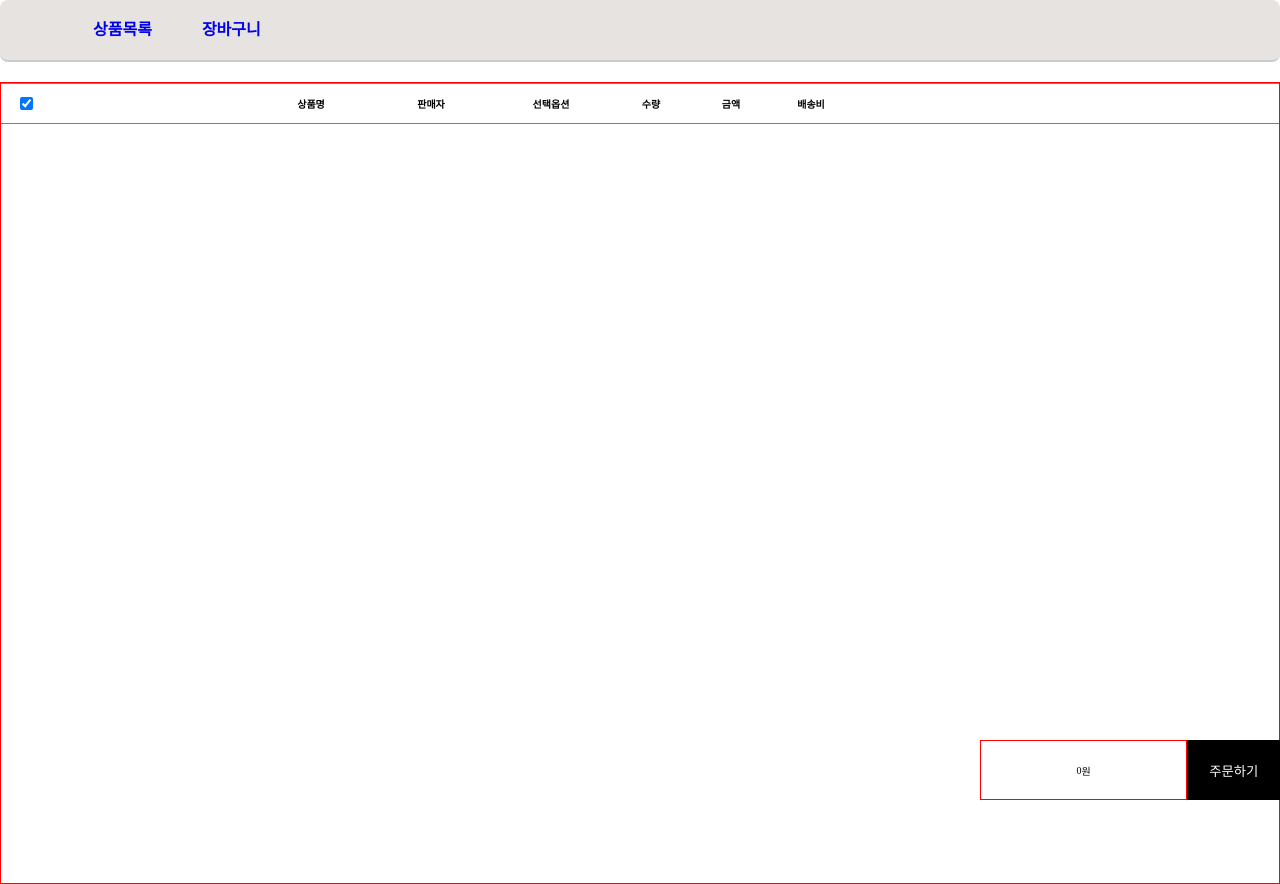
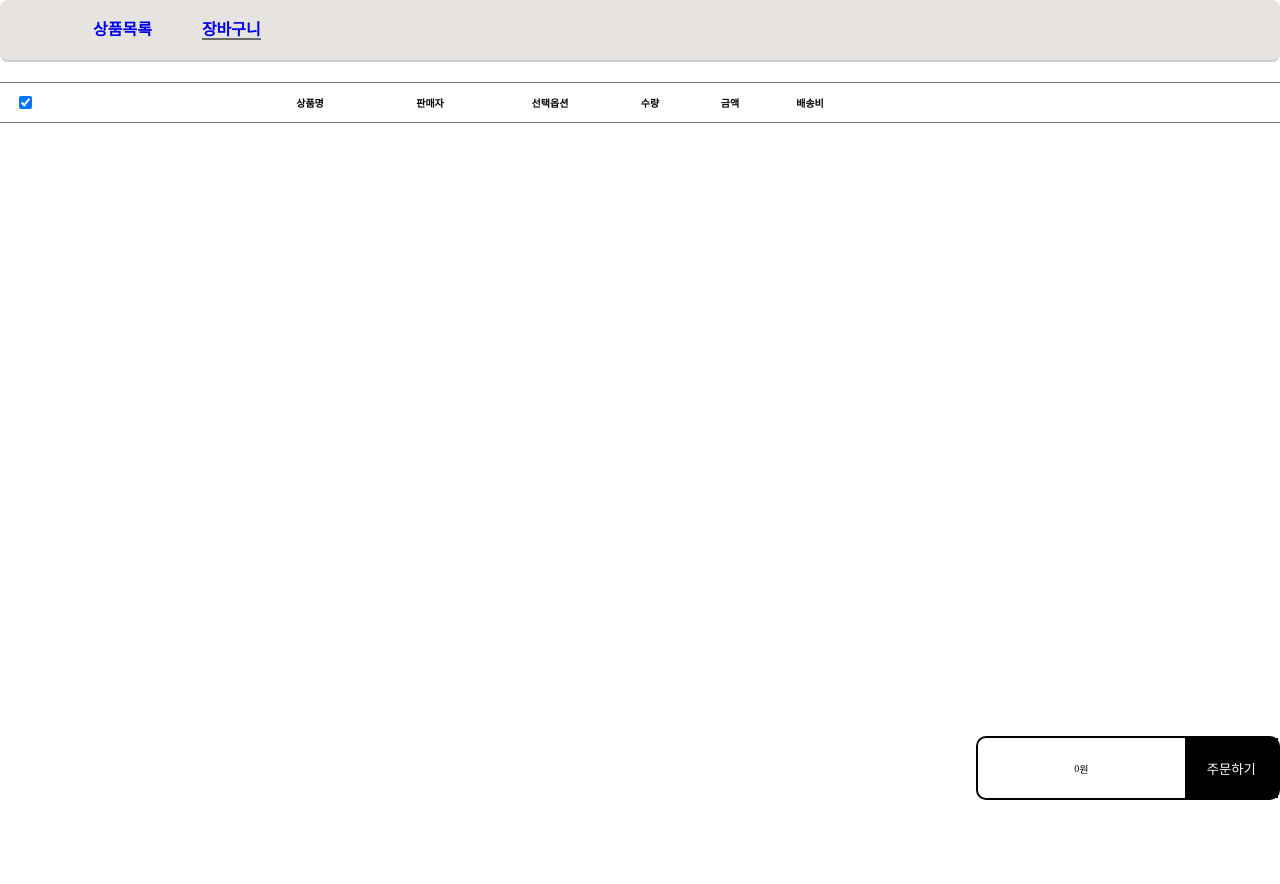
Before and after one commit to kjb9301/react-hooks-shopping-app, a React (Create React App) app: page /basket in a window 1280 px wide. Built offline with nearby package versions, Linux system fonts and the light colour scheme.

Commit message:
republishing & refactoring

```diff
--- a/src/components/common/Nav.jsx
+++ b/src/components/common/Nav.jsx
@@ -1,17 +1,45 @@
 import React from 'react';
-import { Link } from 'react-router-dom';
+import { useLocation, useHistory } from 'react-router';
+import { NavLink } from 'react-router-dom';
 import styled from 'styled-components';
 
+const navInfo = [
+  { path: '/', menu: '상품목록' },
+  { path: '/basket', menu: '장바구니' },
+];
+
 function Nav() {
+  const location = useLocation();
+  const match = useHistory();
+  console.log(location);
+  console.log(match);
   return (
     <Wrapper>
       <NavBar>
-        <Menu>
-          <Link to='/'>상품목록</Link>
+        {navInfo.map((info) => {
+          return (
+            <Menu>
+              <NavLink
+                to={info.path}
+                activeClassName={
+                  location.pathname === info.path ? 'selected' : ''
+                }
+              >
+                {info.menu}
+              </NavLink>
+            </Menu>
+          );
+        })}
+        {/* <Menu>
+          <NavLink to='/' activeClassName='selected'>
+            상품목록
+          </NavLink>
         </Menu>
         <Menu>
-          <Link to='/basket'>장바구니</Link>
-        </Menu>
+          <NavLink to='/basket' activeClassName='selected'>
+            장바구니
+          </NavLink>
+        </Menu> */}
       </NavBar>
     </Wrapper>
   );
@@ -43,17 +71,25 @@ const Menu = styled.li`
   color: #ccc;
   margin-right: 10px;
 
+  .selected {
+    box-shadow: 0 3px 0 rgb(107, 106, 106);
+  }
+
   &:hover {
     cursor: pointer;
-    box-shadow: 0 3px 0 rgb(107, 106, 106);
+    /* box-shadow: 0 3px 0 rgb(107, 106, 106); */
   }
 
   @media (max-width: 1360px) {
     font-size: 1rem;
     line-height: 3rem;
 
+    .selected {
+      box-shadow: 0 2px 0 rgb(107, 106, 106);
+    }
+
     &:hover {
-      box-shadow: 0 2px 0 rgb(107, 106, 106);
+      /* box-shadow: 0 2px 0 rgb(107, 106, 106); */
     }
   }
 `;
--- a/src/pages/basket/Basket.jsx
+++ b/src/pages/basket/Basket.jsx
@@ -21,13 +21,7 @@ function Basket() {
 }
 
 const BasketSection = styled.section`
-  /* display: flex; */
-  justify-content: center;
-  align-items: center;
-  /* flex-direction: column; */
-  /* position: relative; */
   width: 100%;
-  border: 1px solid red;
   height: 100%;
 `;
 
--- a/src/pages/basket/components/BasketItem.jsx
+++ b/src/pages/basket/components/BasketItem.jsx
@@ -7,9 +7,11 @@ function BasketItem({ item }) {
   console.log(item);
   const [quantity, setQuantity] = useState(item.quantity);
   const dispatch = useContext(GlobalDispatchContext);
+
   const handleQuantity = (e) => {
     setQuantity(e.target.value);
   };
+
   const handleCheck = () => {
     dispatch({
       type: 'HANDLE_CHECK',
@@ -20,7 +22,7 @@ function BasketItem({ item }) {
   return (
     <Wrapper className='item-box'>
       <li className='item-chk'>
-        <input type='checkbox' checked={item.checked} onClick={handleCheck} />
+        <input type='checkbox' checked={item.checked} onChange={handleCheck} />
       </li>
       <li className='item-img'>
         <div className='img'>
--- a/src/pages/basket/components/BasketTableHeader.jsx
+++ b/src/pages/basket/components/BasketTableHeader.jsx
@@ -6,7 +6,7 @@ function BasketTableHeader({ checkedTF, onCheck }) {
   return (
     <Wrapper>
       <li className='th-chk'>
-        <input type='checkbox' checked={checkedTF} onClick={onCheck} />
+        <input type='checkbox' checked={checkedTF} onChange={onCheck} />
       </li>
       <li className='th-img'></li>
       <li className='th-name'>상품명</li>
--- a/src/pages/basket/components/CartSum.jsx
+++ b/src/pages/basket/components/CartSum.jsx
@@ -16,12 +16,14 @@ function CartSum() {
 
   return (
     <Wrapper>
-      <div className='box-sum'>
+      <div className='box-price'>
         <span>{totalPrice}</span>
         <span>원</span>
       </div>
       <div className='box-btn'>
-        <button type='submit'>주문하기</button>
+        <button type='submit' className='btn-order'>
+          주문하기
+        </button>
       </div>
     </Wrapper>
   );
@@ -35,21 +37,23 @@ const Wrapper = styled.div`
   min-height: 60px;
   display: flex;
   border-radius: 10px;
+  border: 2px solid #000000;
 
-  .box-sum {
+  .box-price {
     flex: 2;
-    border: 1px solid red;
     padding: 10px;
     display: flex;
     justify-content: center;
     align-items: center;
     background-color: #ffffff;
+    border-radius: 10px;
   }
 
   .box-btn {
     flex: 1;
+    border-radius: 10px;
 
-    button {
+    .btn-order {
       border: none;
       width: 100%;
       height: 100%;
```
